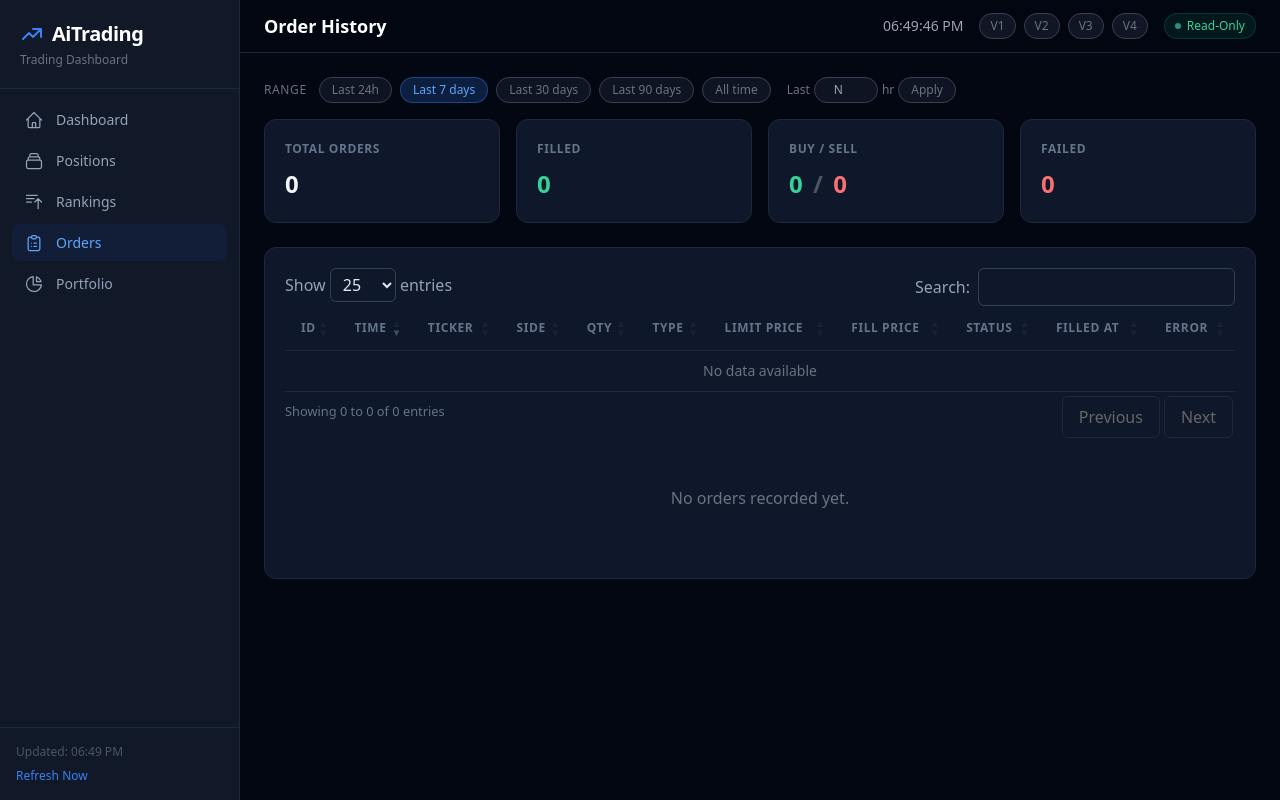
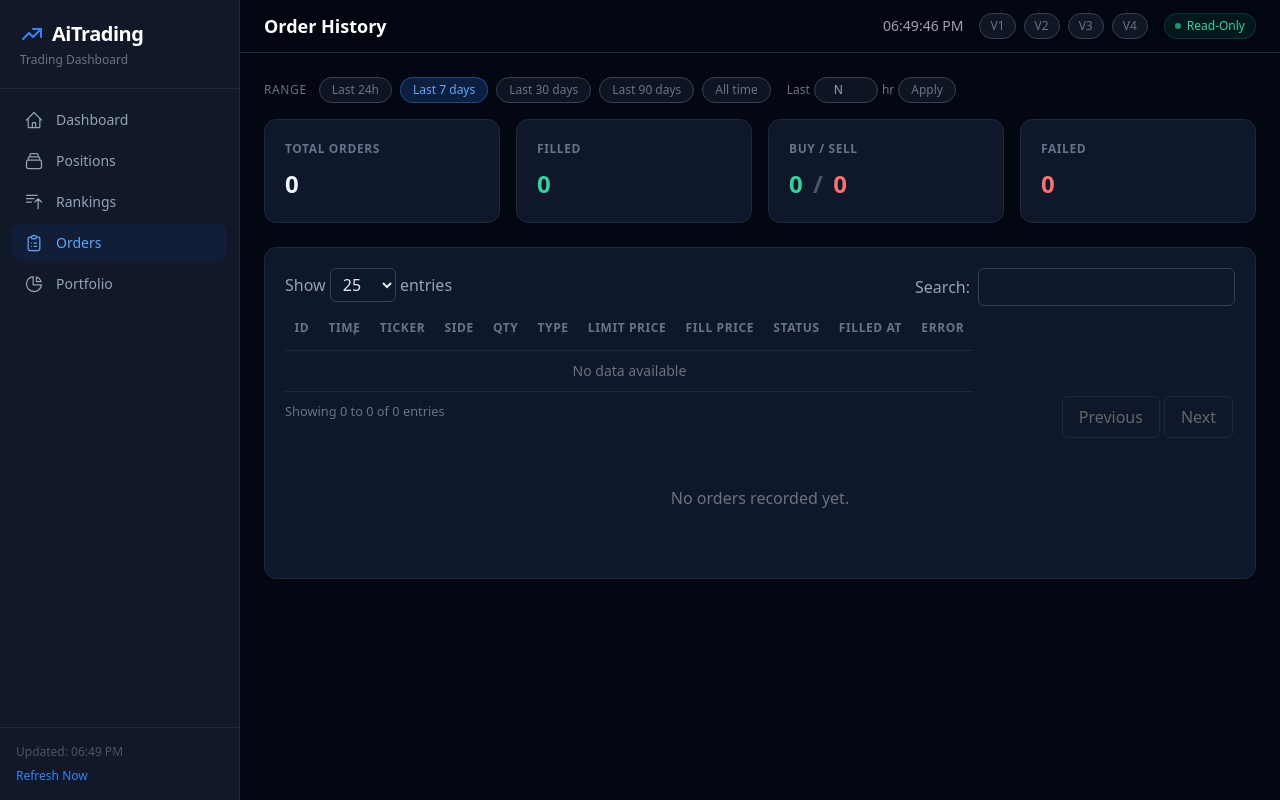
Before and after one commit to rovanchung/AiTrading, a Flask app: page /orders/ in a window 1280 px wide. Run offline with Flask 3, Linux system fonts and the light colour scheme; data that the repository does not hold is empty; some libraries are stand-ins or nearby versions.

Commit message:
Tighten dashboard tables: content-width columns, left-aligned
Tables previously stretched to fill their card container, spreading columns
so far apart that values in the same row were hard to compare visually.
Force width:auto with nowrap cells and left-align so columns sit tight to
their content. Switched to a descendant selector so the dashboard home page
tables (wrapped in overflow-x-auto) are also affected.

Co-Authored-By: Claude Opus 4.7 <noreply@anthropic.com>

```diff
--- a/dashboard/static/css/custom.css
+++ b/dashboard/static/css/custom.css
@@ -23,7 +23,19 @@
 
 /* DataTables dark theme */
 .dataTables_wrapper { color: #94a3b8; }
-table.dataTable { border-collapse: collapse !important; }
+/* Shrink tables to fit their content so columns are easy to compare side-by-side
+   instead of stretching to fill the container, and left-align them in their card. */
+table.dataTable,
+.card table {
+    width: auto !important;
+    margin-left: 0 !important;
+    margin-right: auto !important;
+    border-collapse: collapse !important;
+}
+table.dataTable thead th,
+table.dataTable tbody td {
+    white-space: nowrap;
+}
 table.dataTable thead th {
     background: #0f172a !important;
     color: #64748b !important;
@@ -32,12 +44,12 @@ table.dataTable thead th {
     font-size: 0.75rem;
     text-transform: uppercase;
     letter-spacing: 0.05em;
-    padding: 0.75rem 1rem !important;
+    padding: 0.75rem 0.6rem !important;
 }
 table.dataTable tbody td {
     background: transparent !important;
     border-bottom: 1px solid #1e293b !important;
-    padding: 0.625rem 1rem !important;
+    padding: 0.625rem 0.6rem !important;
     font-size: 0.875rem;
 }
 table.dataTable tbody tr { background: transparent !important; }
```
